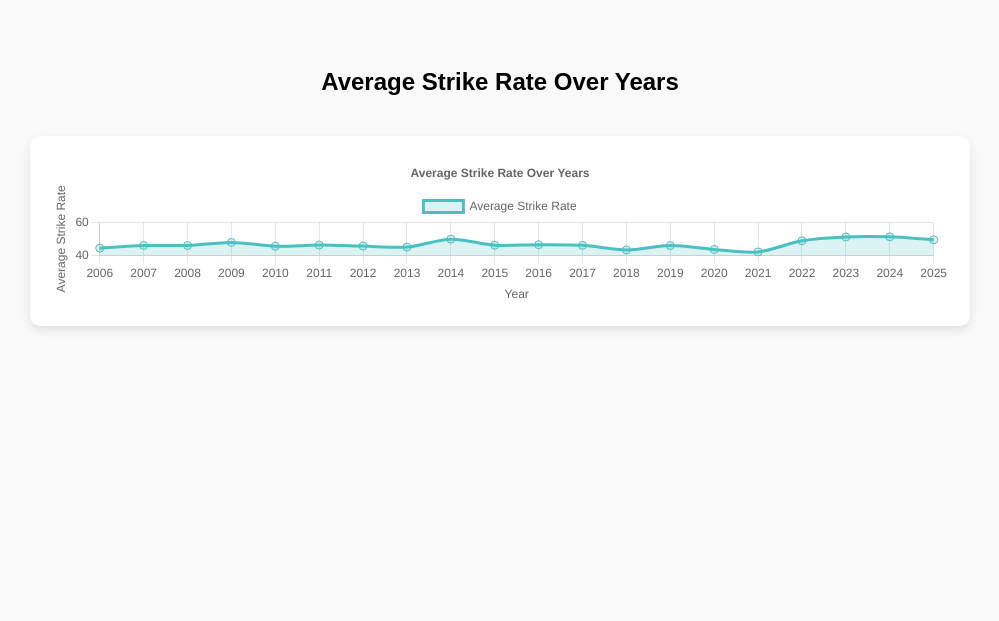
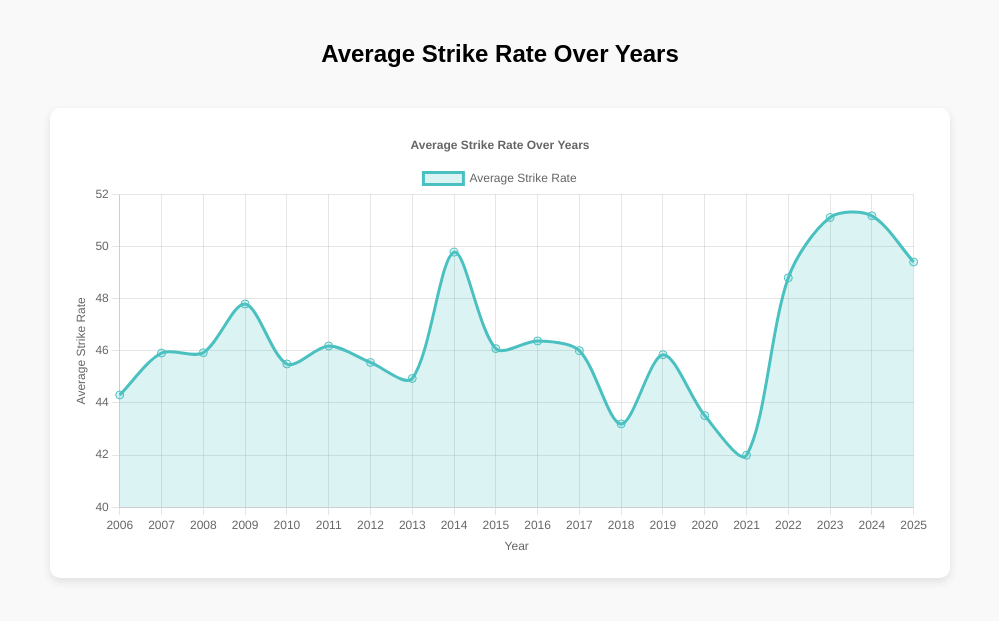
Before and after one commit to coversoncoversoff/coversoncoversoff-oss.github.io, a Jekyll site: the page assets/plots/No-Time-To-Settle-Plots/average-strike-rate.html, which Jekyll copies as it is, in a window 1280 px wide. Shown: the top 621 px of the page, without its empty margins (140-1139 px from the left). Built offline with Jekyll 4.4.1, drawn with Linux system fonts in a browser that asks for light colours.

Commit message:
Update average-strike-rate.html

```diff
--- a/assets/plots/No-Time-To-Settle-Plots/average-strike-rate.html
+++ b/assets/plots/No-Time-To-Settle-Plots/average-strike-rate.html
@@ -5,9 +5,37 @@
   <title>Average Strike Rate Over Years</title>
   <script src="https://cdn.jsdelivr.net/npm/chart.js"></script>
   <style>
-    body { font-family: Arial, sans-serif; padding: 20px; background:#f9f9f9; }
-    .chart-container { width: 100%; max-width: 900px; height: auto; margin: 40px auto; background:#fff; padding:20px; box-shadow:0 4px 10px rgba(0,0,0,0.1); border-radius:10px; }
-    h2 { text-align:center; margin-top:40px; }
+    html, body {
+      margin: 0;
+      padding: 0;
+      overflow-x: hidden;   /* prevent horizontal scroll */
+      width: 100%;
+      font-family: Arial, sans-serif;
+      background: #f9f9f9;
+    }
+
+    .chart-container {
+      box-sizing: border-box;   /* include padding in width calculation */
+      width: 100%;
+      max-width: 900px;
+      margin: 40px auto;
+      background: #fff;
+      padding: 20px;
+      box-shadow: 0 4px 10px rgba(0,0,0,0.1);
+      border-radius: 10px;
+    }
+
+    h2 {
+      text-align: center;
+      margin: 40px 10px;   /* avoid overflow */
+    }
+
+    canvas {
+      display: block;
+      width: 100% !important;   /* fill container */
+      height: auto !important;  /* maintain aspect ratio */
+      max-width: 100%;
+    }
   </style>
 </head>
 <body>
@@ -34,10 +62,19 @@
         }]
       },
       options: {
-        responsive:true,
-        maintainAspectRatio: false,
-        plugins:{title:{display:true,text:'Average Strike Rate Over Years'}, legend:{display:true}},
-        scales:{x:{title:{display:true,text:'Year'}},y:{title:{display:true,text:'Average Strike Rate'},beginAtZero:false}}
+        responsive: true,
+        maintainAspectRatio: true, // ✅ responsive with aspect ratio
+        plugins: {
+          title: {
+            display: true,
+            text: 'Average Strike Rate Over Years'
+          },
+          legend: { display: true }
+        },
+        scales: {
+          x: { title: { display: true, text: 'Year' } },
+          y: { title: { display: true, text: 'Average Strike Rate' }, beginAtZero: false }
+        }
       }
     });
   </script>
```
